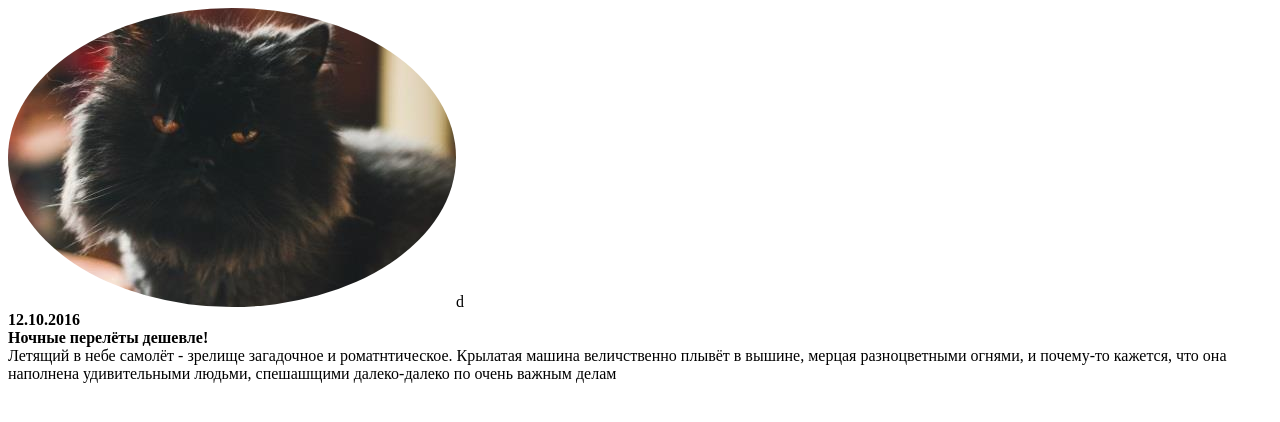
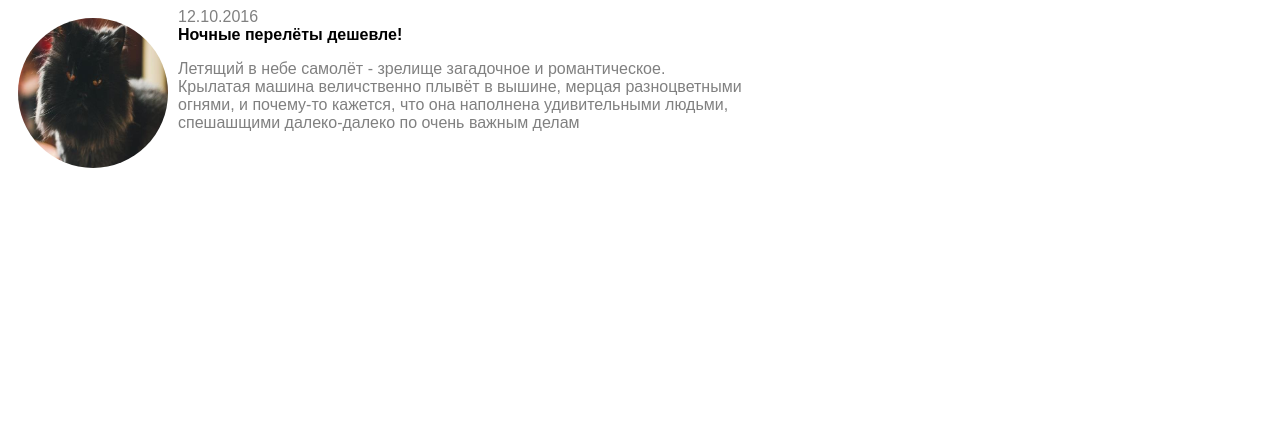
Before and after one commit to LoiIver/loftschool, a plain HTML site: page index.html in a window 1280 px wide. Drawn offline with Linux system fonts and the light colour scheme.

Commit message:
tasks week one final

```diff
--- a/index.html
+++ b/index.html
@@ -1,29 +1,42 @@
 <!DOCTYPE html>
 <html lang="ru">
+
 <head>
     <meta charset="UTF-8">
     <meta name="viewport" content="width=device-width, initial-scale=1.0">
     <meta http-equiv="X-UA-Compatible" content="ie=edge">
     <title>Задаени 2</title>
     <style>
-        .review__img{
+        .trip-description__img {
             border-radius: 50%;
+            float : left;
+            padding: 10px;
+        }
+        .trip-description__header{
+            font-family: Arial, Helvetica, sans-serif
+        }
+        .trip-description__date, .trip-description__text{
+            font-family: Arial, Helvetica, sans-serif;
+            color: grey
         }
     </style>
 </head>
+
 <body>
-    <div class="review">
-        <img src="/img/img1.jpg" class="review__img"  alt="Котик"/>d
-        <div class="review__content">
-            <div class="review__content-date"><b>12.10.2016</b></div>
-            <div class="review__content-header"><b>Ночные перелёты дешевле!</b></div>
-            <div class="review__content-text">
-                Летящий в небе самолёт - зрелище загадочное и роматнтическое.
-                Крылатая машина величственно плывёт в вышине, мерцая разноцветными огнями, и почему-то кажется,
-                 что она наполнена удивительными людьми, спешашщими далеко-далеко по очень важным делам
-            </div>
-        </div>
-
+    <div class="trip-description">
+        <img src="/img/img1.jpg" class="trip-description__img" alt="Котик" width="150px" height="150px" />
+        <div class="trip-description-item"></div>
+        <span class="trip-description__date">12.10.2016</span>
+        <br/>
+        <strong class="trip-description__header">Ночные перелёты дешевле!</strong>
+        <br/>
+        <p class="trip-description__text" float="">
+            Летящий в небе самолёт - зрелище загадочное и романтическое. <br />
+            Крылатая машина величственно плывёт в вышине, мерцая разноцветными <br />
+            огнями, и почему-то кажется, что она наполнена удивительными людьми,  <br />
+            спешашщими далеко-далеко по очень важным делам
+        </p>
     </div>
 </body>
+
 </html>
```
